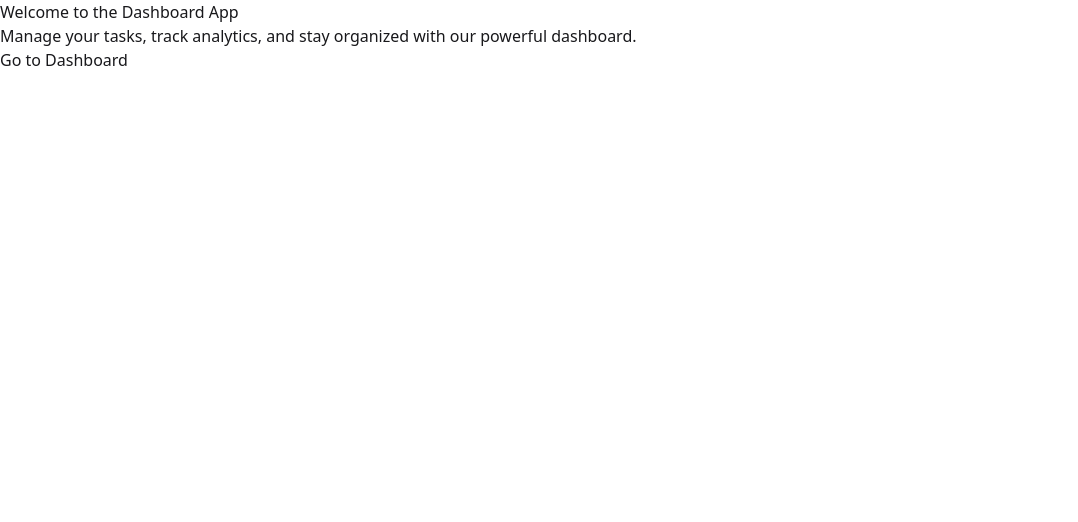
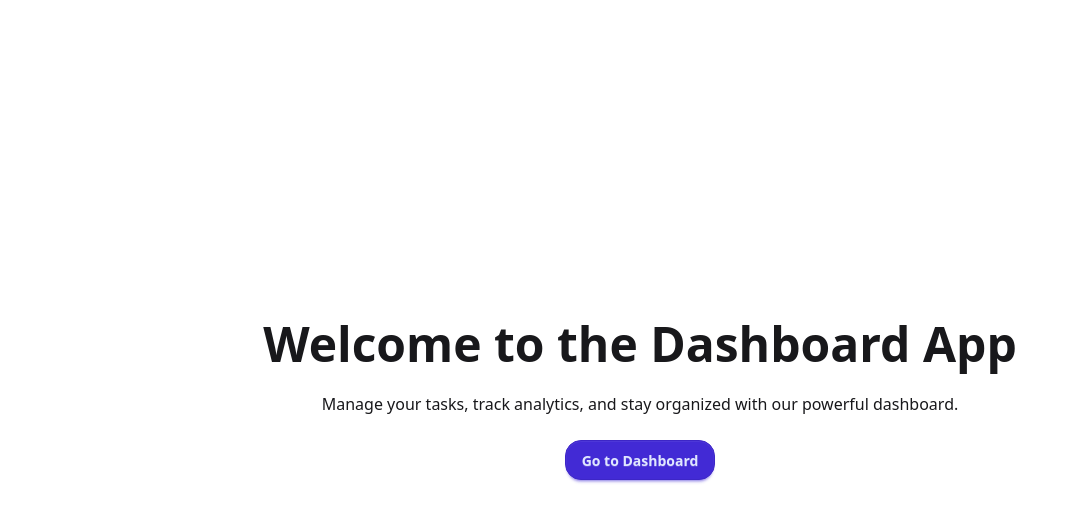
Before and after one commit to C11NJXX/nextjs-demo, a Next.js app: page / in a window 1280 px wide. Shown: the top 522 px of the page, without its empty margins (0-1078 px from the left). Built offline with nearby package versions, Linux system fonts and the light colour scheme.

Commit message:
style home page

```diff
--- a/src/app/page.tsx
+++ b/src/app/page.tsx
@@ -2,14 +2,18 @@ import Link from "next/link";
 
 const Home = () => {
   return (
-    <div>
-      <div>
-        <h1>Welcome to the Dashboard App</h1>
-        <p>
-          Manage your tasks, track analytics, and stay organized with our
-          powerful dashboard.
-        </p>
-        <Link href="/dashboard">Go to Dashboard</Link>
+    <div className="hero min-h-screen">
+      <div className="hero-content text-center">
+        <div>
+          <h1 className="text-5xl font-bold">Welcome to the Dashboard App</h1>
+          <p className="py-6">
+            Manage your tasks, track analytics, and stay organized with our
+            powerful dashboard.
+          </p>
+          <Link href="/dashboard" className="btn btn-primary rounded-2xl">
+            Go to Dashboard
+          </Link>
+        </div>
       </div>
     </div>
   );
```
